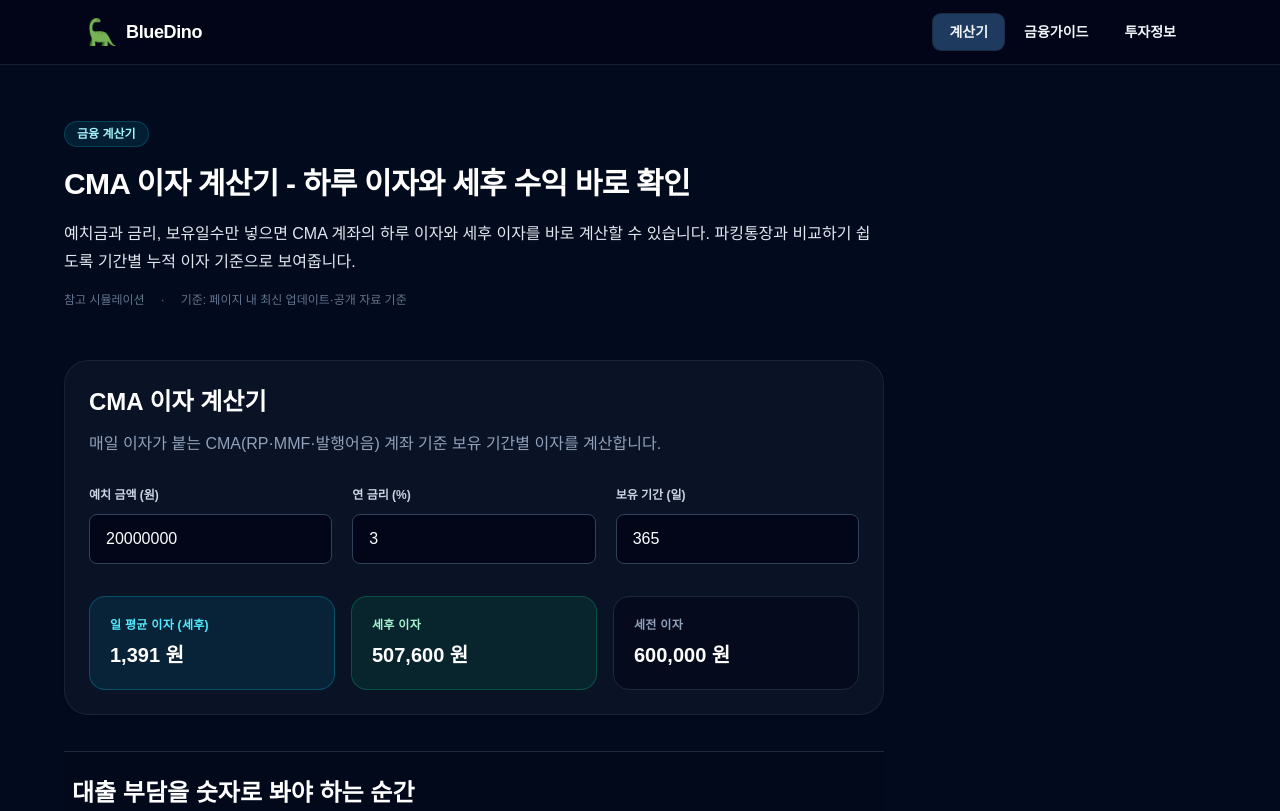
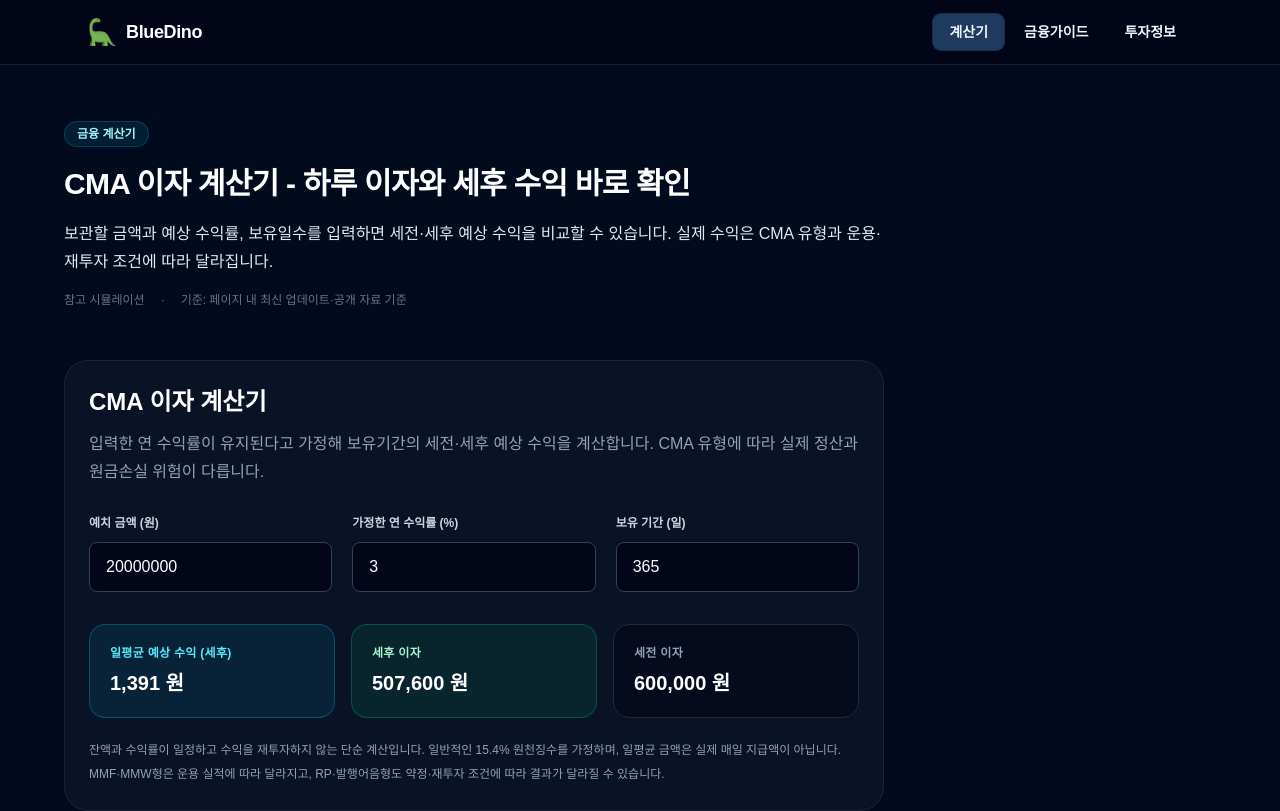
Before and after one commit to afternoonkim/bluedino, a Next.js app: page /cal/cma-interest in a window 1280 px wide. Shown: the top 811 px of the page. Built offline with nearby package versions, Linux system fonts and the light colour scheme; no server answers.

Commit message:
Clarify CMA interest estimates, deposit protection and calculator input safety

```diff
--- a/app/cal/cma-interest/CmaInterestClient.tsx
+++ b/app/cal/cma-interest/CmaInterestClient.tsx
@@ -8,45 +8,52 @@ function fmt(v: number) {
   return Math.round(v).toLocaleString("ko-KR");
 }
 
+// 빈 입력, 음수, 무한대 및 비정상적으로 큰 값이 결과를 깨뜨리지 않도록 제한합니다.
+function safeInput(value: string, max: number) {
+  const parsed = Number(value);
+  return Number.isFinite(parsed) ? Math.min(max, Math.max(0, parsed)) : 0;
+}
+
 export default function CmaInterestClient() {
   const [principal, setPrincipal] = useState<number>(20_000_000);
   const [rate, setRate] = useState<number>(3.0);
   const [days, setDays] = useState<number>(365);
 
   const result = useMemo(() => {
-    const interestPre = principal * (rate / 100) * (days / 365);
+    const safeDays = Math.max(1, Math.round(days));
+    const interestPre = principal * (rate / 100) * (safeDays / 365);
     const tax = interestPre * TAX_RATE;
     const interestNet = interestPre - tax;
-    const dailyNet = interestNet / days;
+    const dailyNet = interestNet / safeDays;
     return { interestPre, tax, interestNet, dailyNet };
   }, [principal, rate, days]);
 
   return (
     <section className="bd-card bd-card-padding">
       <h2 className="bd-title-md">CMA 이자 계산기</h2>
-      <p className="bd-text-sub mt-3">매일 이자가 붙는 CMA(RP·MMF·발행어음) 계좌 기준 보유 기간별 이자를 계산합니다.</p>
+      <p className="bd-text-sub mt-3">입력한 연 수익률이 유지된다고 가정해 보유기간의 세전·세후 예상 수익을 계산합니다. CMA 유형에 따라 실제 정산과 원금손실 위험이 다릅니다.</p>
 
       <div className="mt-6 grid gap-5 md:grid-cols-3">
         <label className="block">
           <span className="text-xs font-semibold text-slate-300">예치 금액 (원)</span>
-          <input type="number" value={principal} onChange={(e) => setPrincipal(Number(e.target.value) || 0)}
+          <input type="number" value={principal} onChange={(e) => setPrincipal(safeInput(e.target.value, 1_000_000_000_000))}
             className="mt-2 w-full rounded-lg border border-slate-700 bg-slate-950 px-4 py-3 text-base text-white" step={1_000_000} min={0} />
         </label>
         <label className="block">
-          <span className="text-xs font-semibold text-slate-300">연 금리 (%)</span>
-          <input type="number" value={rate} onChange={(e) => setRate(Number(e.target.value) || 0)}
+          <span className="text-xs font-semibold text-slate-300">가정한 연 수익률 (%)</span>
+          <input type="number" value={rate} onChange={(e) => setRate(safeInput(e.target.value, 100))}
             className="mt-2 w-full rounded-lg border border-slate-700 bg-slate-950 px-4 py-3 text-base text-white" step={0.1} min={0} />
         </label>
         <label className="block">
           <span className="text-xs font-semibold text-slate-300">보유 기간 (일)</span>
-          <input type="number" value={days} onChange={(e) => setDays(Number(e.target.value) || 0)}
+          <input type="number" value={days} onChange={(e) => setDays(Math.max(1, Math.round(safeInput(e.target.value, 36_500))))}
             className="mt-2 w-full rounded-lg border border-slate-700 bg-slate-950 px-4 py-3 text-base text-white" step={30} min={1} />
         </label>
       </div>
 
       <div className="mt-8 grid gap-4 md:grid-cols-3">
         <div className="rounded-2xl border border-cyan-500/30 bg-cyan-500/10 p-5">
-          <div className="text-xs font-semibold uppercase tracking-wide text-cyan-300">일 평균 이자 (세후)</div>
+          <div className="text-xs font-semibold uppercase tracking-wide text-cyan-300">일평균 예상 수익 (세후)</div>
           <div className="mt-2 text-xl font-bold text-white">{fmt(result.dailyNet)} 원</div>
         </div>
         <div className="rounded-2xl border border-emerald-500/30 bg-emerald-500/10 p-5">
@@ -58,6 +65,7 @@ export default function CmaInterestClient() {
           <div className="mt-2 text-xl font-bold text-white">{fmt(result.interestPre)} 원</div>
         </div>
       </div>
+      <p className="mt-5 text-xs leading-6 text-slate-400">잔액과 수익률이 일정하고 수익을 재투자하지 않는 단순 계산입니다. 일반적인 15.4% 원천징수를 가정하며, 일평균 금액은 실제 매일 지급액이 아닙니다. MMF·MMW형은 운용 실적에 따라 달라지고, RP·발행어음형도 약정·재투자 조건에 따라 결과가 달라질 수 있습니다.</p>
     </section>
   );
 }
--- a/app/cal/cma-interest/page.tsx
+++ b/app/cal/cma-interest/page.tsx
@@ -6,8 +6,8 @@ import PageTrustFooter from "@/components/trust/PageTrustFooter";
 
 const canonicalPath = "/cal/cma-interest";
 const pageUrl = `https://bluedino.kr${canonicalPath}`;
-const pageTitle = "CMA 이자 계산기 | 하루 이자·월 이자·세후 수익 바로 확인 | BlueDino";
-const pageDescription = "CMA 이자 계산기입니다. 예치금, 연 금리, 보유일수를 넣어 하루 이자, 월 이자, 세후 수익을 바로 계산하고 파킹통장과 비교할 수 있습니다.";
+const pageTitle = "CMA 이자 계산기 | 보유일수별 세전·세후 예상 수익 | BlueDino";
+const pageDescription = "CMA에 보관할 금액, 가정 수익률, 보유일수를 입력해 세전·세후 예상 수익과 일평균 금액을 확인하세요. 실제 수익과 예금자보호 여부는 CMA 유형별로 다릅니다.";
 
 export const metadata: Metadata = {
   title: pageTitle,
@@ -39,18 +39,32 @@ const webAppSchema = {
   url: pageUrl,
 };
 
+const cmaFaqs = [
+  {
+    question: "CMA RP형·발행어음형·MMF형·MMW형은 어떻게 다른가요?",
+    answer: "RP형과 발행어음형은 약정 조건에 따른 수익률을 적용하고, MMF형과 MMW형은 운용 실적에 따라 수익이 달라질 수 있습니다. 가입 전 운용 대상과 출금·재투자 조건을 비교하세요.",
+  },
+  {
+    question: "CMA도 예금자보호를 받을 수 있나요?",
+    answer: "일반 증권사의 RP·MMF·MMW·발행어음형 CMA는 예금자보호 대상이 아닙니다. 예외적으로 보호대상인 종금형 CMA가 있으므로 상품설명서에서 유형과 보호 여부를 확인하세요.",
+  },
+  {
+    question: "CMA 잔액으로 주식이나 ETF를 바로 살 수 있나요?",
+    answer: "계좌와 증권사 설정에 따라 다릅니다. 주식매매 계좌 연계, 자동환매 가능 여부와 매수 가능 시간을 확인해야 합니다.",
+  },
+  {
+    question: "CMA와 파킹통장을 둘 다 만들어야 하나요?",
+    answer: "꼭 그렇지는 않습니다. 자금을 사용할 시점, 실제 적용 수익률, 출금 편의성과 예금자보호 여부를 비교해 필요한 계좌만 선택하세요.",
+  },
+];
+
 const faqSchema = {
   "@context": "https://schema.org",
   "@type": "FAQPage",
-  mainEntity: [
-            { question: "CMA의 RP형·MMF형·발행어음형 차이는?", answer: "RP형은 환매조건부 채권에 운용되어 안정적이고 가장 일반적입니다. MMF형은 단기 채권형 펀드, 발행어음형은 증권사 자체 어음에 운용되어 약간 더 높은 금리를 받기도 합니다. 안전성·금리 트레이드오프를 확인하세요." },
-            { question: "CMA도 예금자보호가 되나요?", answer: "발행어음형 CMA(증권사 어음 발행)는 예금자보호 대상이 아닙니다. RP형·MMF형은 운용 방식과 증권사별 차이가 있어 가입 전 보장 범위를 약관에서 확인하세요." },
-            { question: "CMA에서 주식 매수가 바로 되나요?", answer: "네. CMA 계좌는 일반 증권 계좌와 연결되어 주식·ETF 매수 시 즉시 차감됩니다. 매수 대기 자금을 그대로 두면 이자가 붙어 \"투자 대기자금 보관\"에 적합합니다." },
-            { question: "CMA와 파킹통장 둘 다 가입할 가치가 있나요?", answer: "네. 비상금·생활비는 파킹통장에, 투자 대기자금은 CMA에 두는 식으로 \"용도별 분리\"가 효율적입니다." },
-  ].map((f) => ({
+  mainEntity: cmaFaqs.map((faq) => ({
     "@type": "Question",
-    name: f.question,
-    acceptedAnswer: { "@type": "Answer", text: f.answer },
+    name: faq.question,
+    acceptedAnswer: { "@type": "Answer", text: faq.answer },
   })),
 };
 
@@ -72,12 +86,12 @@ export default function Page() {
       <Script id="cma-interest-breadcrumb-jsonld" type="application/ld+json" dangerouslySetInnerHTML={ { __html: JSON.stringify(breadcrumbSchema) } } />
       <CalculatorPageLayout
         title={`CMA 이자 계산기 - 하루 이자와 세후 수익 바로 확인`}
-        hero={`예치금과 금리, 보유일수만 넣으면 CMA 계좌의 하루 이자와 세후 이자를 바로 계산할 수 있습니다. 파킹통장과 비교하기 쉽도록 기간별 누적 이자 기준으로 보여줍니다.`}
+        hero={`보관할 금액과 예상 수익률, 보유일수를 입력하면 세전·세후 예상 수익을 비교할 수 있습니다. 실제 수익은 CMA 유형과 운용·재투자 조건에 따라 달라집니다.`}
         calcChildren={<CmaInterestClient />}
         whenToUse={[
             "주식·ETF 매수 대기 자금을 일반 통장 대신 CMA에 보관 시 받을 이자를 확인할 때",
-            "한 달·6개월·1년 등 기간별 누적 이자를 비교하고 싶을 때",
-            "CMA와 파킹통장 중 어느 쪽이 본인 자금에 유리한지 비교할 때",
+            "30일·90일·365일 등 보유기간별 예상 수익을 비교하고 싶을 때",
+            "CMA와 예금자보호 대상 파킹통장의 세후 예상 이자와 위험을 함께 비교할 때",
         ]}
         formula={ {
           title: "계산 기준",
@@ -85,29 +99,24 @@ export default function Page() {
               "세전 이자 = 예치금 × 연 금리 × (보유 일수 / 365)",
               "세금 = 세전 이자 × 15.4%",
               "세후 이자 = 세전 이자 - 세금",
-              "일 평균 세후 이자 = 세후 이자 / 보유 일수",
+              "일평균 세후 예상 수익 = 세후 예상 수익 / 보유 일수(실제 일별 지급액과 다름)",
           ],
         } }
         examples={[
-            { title: "예시 1 — 2천만 원·연 3.0%·365일", body: "세전 60만 원·세금 약 9.2만 원·세후 약 50.8만 원. 일 평균 약 1,390원. 일반 통장이라면 거의 0원." },
-            { title: "예시 2 — 1억 원·연 3.5%·90일", body: "세전 약 86만 원·세후 약 73만 원. 3개월 단기 대기자금을 일반 통장 대신 CMA에 두면 73만 원 차이." },
+            { title: "예시 1 — 2천만 원·연 3.0%·365일", body: "잔액과 수익률이 일정하다고 가정하면 세전 60만 원, 일반적인 15.4% 원천징수 적용 시 세후 약 50만 7,600원입니다. 실제 수익은 운용 조건에 따라 달라집니다." },
+            { title: "예시 2 — 1억 원·연 3.5%·90일", body: "단순 계산상 세전 약 86만 3천 원, 세후 약 73만 원입니다. 이는 CMA 자체의 예상 수익이지 다른 통장과의 수익 차이가 아닙니다. 비교하려는 통장의 이자도 따로 계산하세요." },
         ]}
-        faqs={[
-            { question: "CMA의 RP형·MMF형·발행어음형 차이는?", answer: "RP형은 환매조건부 채권에 운용되어 안정적이고 가장 일반적입니다. MMF형은 단기 채권형 펀드, 발행어음형은 증권사 자체 어음에 운용되어 약간 더 높은 금리를 받기도 합니다. 안전성·금리 트레이드오프를 확인하세요." },
-            { question: "CMA도 예금자보호가 되나요?", answer: "발행어음형 CMA(증권사 어음 발행)는 예금자보호 대상이 아닙니다. RP형·MMF형은 운용 방식과 증권사별 차이가 있어 가입 전 보장 범위를 약관에서 확인하세요." },
-            { question: "CMA에서 주식 매수가 바로 되나요?", answer: "네. CMA 계좌는 일반 증권 계좌와 연결되어 주식·ETF 매수 시 즉시 차감됩니다. 매수 대기 자금을 그대로 두면 이자가 붙어 \"투자 대기자금 보관\"에 적합합니다." },
-            { question: "CMA와 파킹통장 둘 다 가입할 가치가 있나요?", answer: "네. 비상금·생활비는 파킹통장에, 투자 대기자금은 CMA에 두는 식으로 \"용도별 분리\"가 효율적입니다." },
-        ]}
+        faqs={cmaFaqs}
         relatedCalculators={[
             { label: "파킹통장 이자 계산기", href: "/cal/parking-account" },
             { label: "예금 이자 계산기", href: "/cal/deposit-interest" },
             { label: "비상금 필요 금액 계산기", href: "/cal/emergency-fund" },
         ]}
-        officialSources={["금융감독원 금융투자상품 안내", "증권사 CMA 상품 설명서", "예금자보호 적용 여부 안내"]}
-        caution={`CMA 금리는 시장 단기금리에 연동되어 매일 변동됩니다. 본 계산기는 현재 금리가 유지된다는 단순 가정이므로 장기 보유 시 실제 이자가 다를 수 있습니다.`}
+        officialSources={["증권사 CMA 핵심상품설명서", "국세청 이자소득 원천징수 안내", "예금자보호 적용 여부 안내"]}
+        caution={`이 계산기는 잔액·수익률이 일정한 단리 가정입니다. CMA 유형별 정산·재투자·세금과 수익률 변동을 반영하지 못하며, 일반 증권사 CMA는 예금자보호 대상이 아니고 원금손실 가능성이 있습니다. 상품설명서를 확인하세요.`}
       />
       <div className="bd-container-narrow bd-section">
-        <PageTrustFooter pageKind="CMA 이자 계산기" updatedAt="2026-04-27" />
+        <PageTrustFooter pageKind="CMA 이자 계산기" updatedAt="2026-10-20" />
       </div>
     </>
   );
--- a/app/sitemap.ts
+++ b/app/sitemap.ts
@@ -40,6 +40,7 @@ const STATIC_ROUTE_UPDATED_AT: Record<string, string> = {
   "/cal/ltv": "2026-10-03",
   "/cal/isa-tax-savings": "2026-10-11",
   "/cal/parking-account": "2026-10-15",
+  "/cal/cma-interest": "2026-10-20",
   "/info/guide": "2026-05-17",
   "/info/strategy": "2026-05-17",
   "/info/recommended-guides": "2026-05-17",
```
